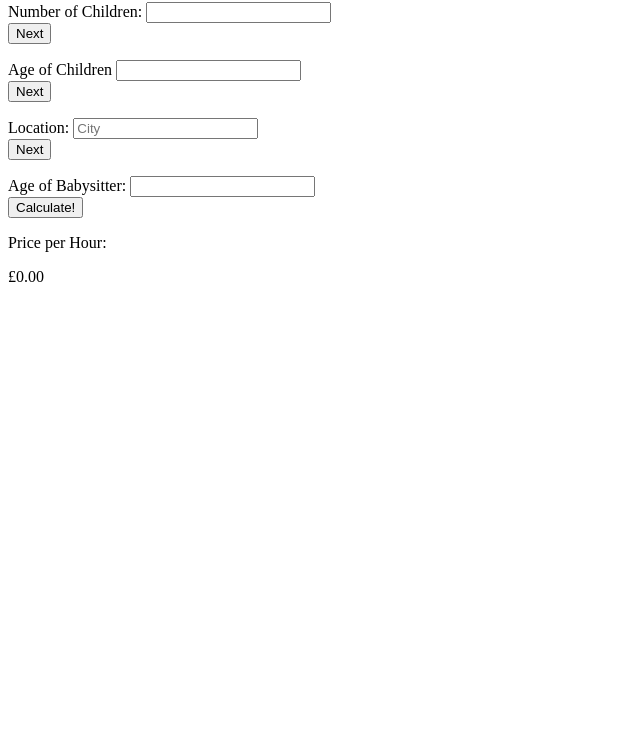
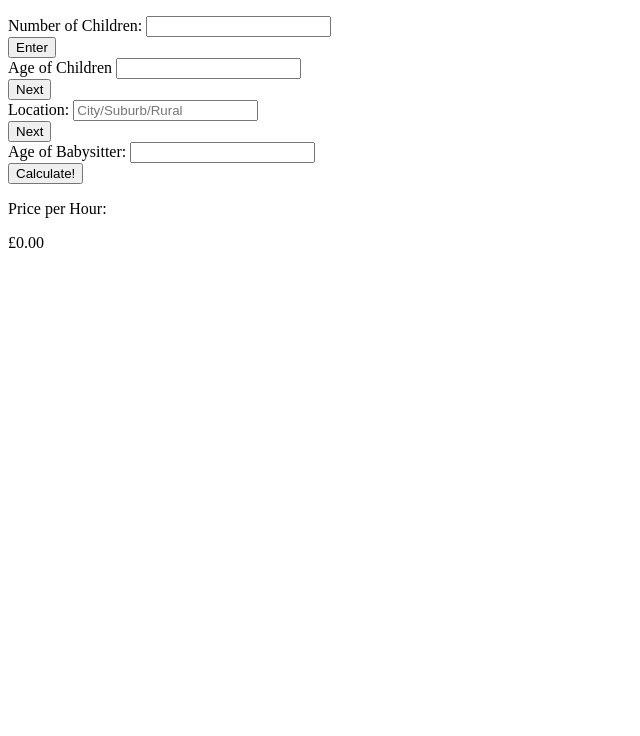
Before and after one commit to collettecahill/Babysitter-Calculator, a plain HTML site: page index.html in a window 1280 px wide. Shown: the part 64-800 px from the top of the page, without its empty margins (0-640 px from the left). Drawn offline with Linux system fonts and the light colour scheme.

Commit message:
Code tidy up

```diff
--- a/index.html
+++ b/index.html
@@ -1,48 +1,73 @@
-<html>
+<!DOCTYPE html>
+<html lang="en">
 <head>
+  <meta charset="UTF-8">
+  <meta http-equiv="X-UA-Compatible" content="IE=edge">
+  <meta name="viewport" content="width=device-width, initial-scale=1.0">
+  <title>Calculator</title>
 </head>
 <body>
   <h1>Babysitter Calculator</h1>
-            <form name="form-a" action="#" onsubmit="genAgeValue(), createNewElement()" class="calc-age-inputs">
-            <div class="number-of-children">
+
+    <!-- Number of Children Entry-->
+    <div id="number-of-children">
+      <form id="calc-age-inputs" action="#" onsubmit="genAgeValue(), createNewElement()" >
         <label for="number-of-children">Number of Children:</label>
-              <input type="number" name="number-of-children" id="number-of-children" required>
+        <input id="X" type="number"  required>
+
+        <div id="next-button">
+          <input type="submit" value="Enter">
+        </div>
+
+      </form>
+    </div>
+
+    <!-- Age of Children Entry-->
+    <div id="age-of-children">
+      <form id="calc-price" action="#" onsubmit="#">
+        <label for="age-of-children">Age of Children</label>
+        <input id="input-age-of-children" type="number" required>
+
+        <div id="next-button">
+          <input type="submit" value="Next">
+        </div>
+
+      </form>
+    </div>
+
+    <!-- Location Entry-->
+    <div id="location">
+      <form id="calc-price" action="#" onsubmit="#">
+        <label for="location">Location:</label>
+        <input id="location" type="select" placeholder="City/Suburb/Rural" name="location"  required>
+
         <div class="next-button">
           <input type="submit" value="Next">
         </div>
+
+      </form>
     </div>
+
+     <!-- Age of Babysitter Entry-->
+     <div id="age-of-sitter">
+      <form id="calc-price" action="#" onsubmit="#">
+       <label for="age-of-sitter">Age of Babysitter:</label>
+       <input id="age-of-sitter" type="number" required>
       </form>
-          <form name="form-b" action="#" onsubmit="#" class="calc-price">
-                <div class="age-of-children">
-                <label for="age-of-children">Age of Children</label>
-                <input type="number" name="age-of-children" id="age-of-children" required>
-                    <div class="next-button-button">
-                        <input type="submit" value="Next">
     </div>
-                </div>
-        </form>
-        <form name="form-a" action="#" onsubmit="#" class="calc-age-inputs">
-            <div class="location">
-              <label for="location">Location:</label>
-              <input type="select" placeholder="City" name="location" id="location" required>
-                <div class="next-button">
-                    <input type="submit" value="Next">
-                </div>
-            </div>
-          </form>
-          <form name="form-a" action="#" onsubmit="#" class="calc-age-inputs">
-            <div class="age-of-sitter">
-              <label for="age-of-sitter">Age of Babysitter:</label>
-              <input type="number" name="age-of-sitter" id="age-of-sitter" required>
-                <div class="calculate-button">
+
+    <!-- Calculate Hourly Rate-->
+
+    <div id="calc-button">
       <input type="submit" value="Calculate!">
     </div>
-            </div>
-          </form>
+
     <div>
       <p>Price per Hour:</p>
       <p id="total-price">£0.00</p>
     </div>
+
+
     <script src="script.js""></script>
     </body>
 </html>
--- a/script.js
+++ b/script.js
@@ -1,30 +1,40 @@
+
+//Capture the value for age entry inputs
+
 function genAgeValue() {
-    const childrenInput = document.getElementById("number-of-children");
-    const noOfElements = childrenInput.value;
-    console.log("No of Elements", noOfElements);
+    let childrenInput = document.getElementById("X")
+    let noOfElements = childrenInput.value
+    console.log(noOfElements)
+    if (noOfElements >= 2) {
+        let newElement = document.getElementById("input-age-of-children")
+        newElement.insertAdjacentHTML("afterend", "<p>test</p>")
     }
+}
+
+//Create age entry input for 'age of children'
 
 function createNewElement() {
-    /*const addLabel = document.createElement("label");
-    addLabel.for="age-of-children";
-    addLabel.textContent="Age of Children";
-    const addInput = document.createElement("input");
-    addInput.type = "number";
-    addInput.idName = "age-of-children";
-    addInput.name = "age-of-children";
-    addInput.required;
-    document.getElementById("age-of-children").appendChild(addLabel, addInput);
-    ;  // entered value for number of children*/
+    let addLabel = document.createElement("label")
+    addLabel.for="age-of-children"
+    addLabel.textContent="Age of Children"
+    let addInput = document.createElement("input")
+    addInput.type = "number"
+    addInput.idName = "age-of-children"
+    addInput.required
 
-    /*USE A FOR LOOP TO CREATE MULTIPLE ELEMENTS*/
-
-    const paraMsg = document.getElementById("age-of-children");
-    paraMsg.insertAdjacentHTML ("afterend", "<p>Hi Again!</p>");
-}
-function repeatElementTimesValue() {
+    document.getElementById("age-of-children").appendChild(addLabel, addInput)
 
 }
-/*function calcPrice() {
-    const childrenInput = document.getElementById("number-of-children");
-    const totalPrice = document.getElementById("total-price");
-    totalPrice.textContent = "£" + (childrenInput.value*10).toFixed(2);}*/
+
+
+//Create multiple age entry inputs based on value
+
+
+
+//Calculate hourly rate
+
+function calcPrice() {
+    const childrenInput = document.getElementById("number-of-children")
+    const totalPrice = document.getElementById("total-price")
+    totalPrice.textContent = "£" + (childrenInput.value*10).toFixed(2)
+}
```
Lines whose indentation alone changed are shown as unchanged.
